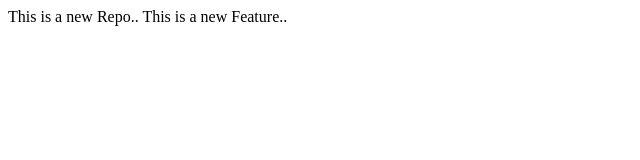
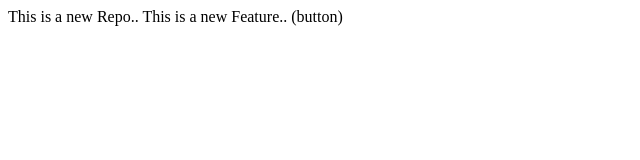
Before and after one commit to ShaileshPawale2004/LocalRepo, a plain HTML site: page index.html in a window 1280 px wide. Shown: the full height of the page, 0-640 px from the left. Drawn offline with Linux system fonts and the light colour scheme.

Commit message:
Add Button

```diff
--- a/index.html
+++ b/index.html
@@ -1,2 +1,2 @@
 <pr>This is a new Repo..</pr>
-<pr>This is a new Feature..</pr>
+<pr>This is a new Feature.. (button)</pr>
```
